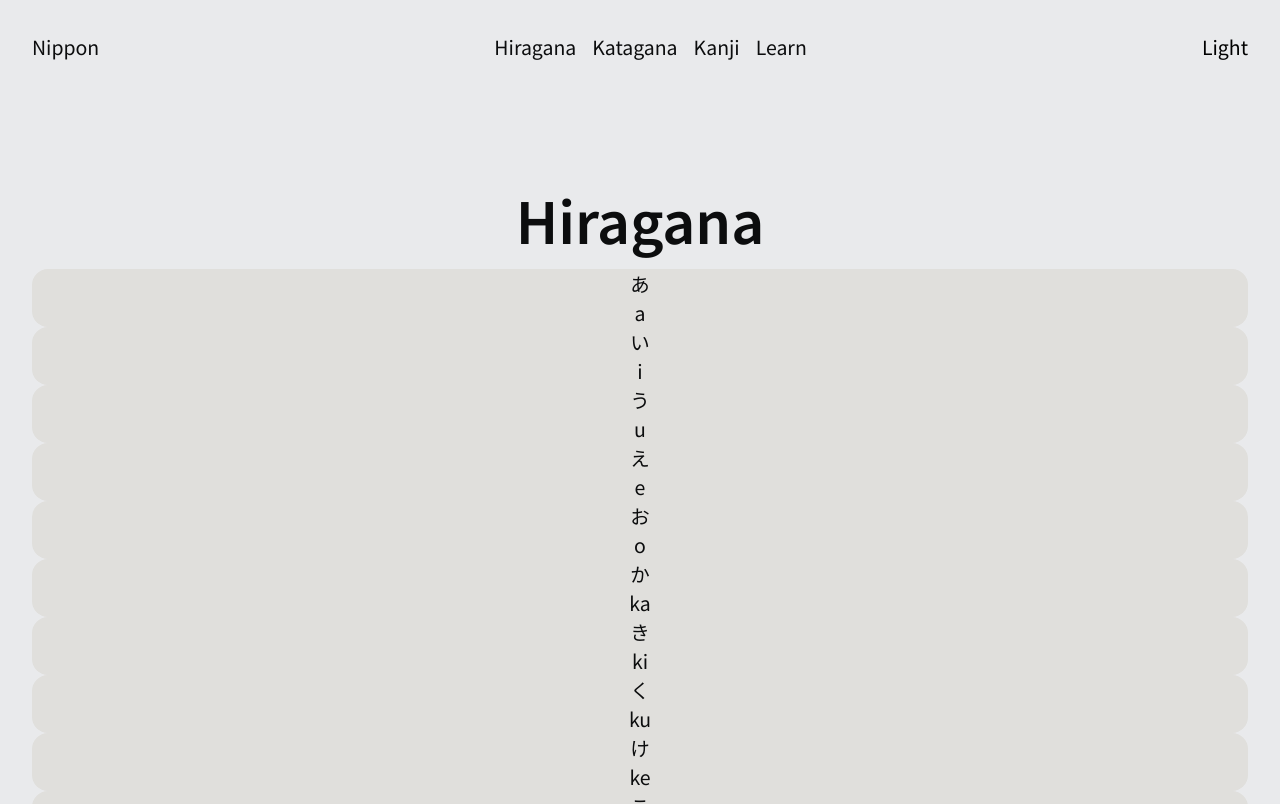
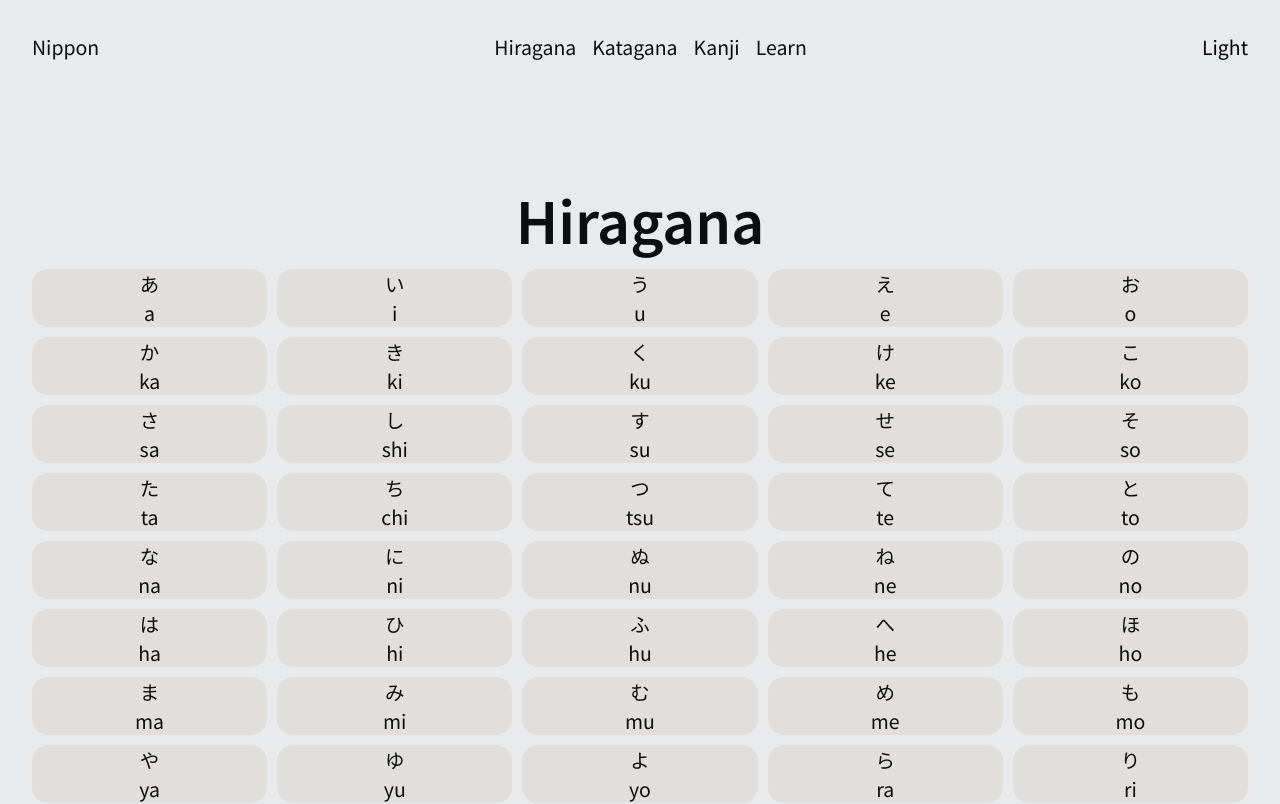
Before and after one commit to Quelleris/Nihongo, a React (Vite) app in the folder Kanji-app/: page /hiragana in a window 1280 px wide. Shown: the top 804 px of the page. Built offline with nearby package versions, Linux system fonts and the light colour scheme.

Commit message:
Update HiraganaPage.tsx

```diff
--- a/Kanji-app/src/pages/HiraganaPage.tsx
+++ b/Kanji-app/src/pages/HiraganaPage.tsx
@@ -5,8 +5,8 @@ export const HiraganaPage = () => {
     <section className="section">
       <div className="container">
         <h1>Hiragana</h1>
-        <div className="grid-wrapper">
-          <ul className="hiragana-list">
+        <div>
+          <ul className="kana-list grid-wrapper">
             {hiragana.map((hiragana) => {
               return (
                 <li className="kana-card" key={hiragana.kana}>
```
